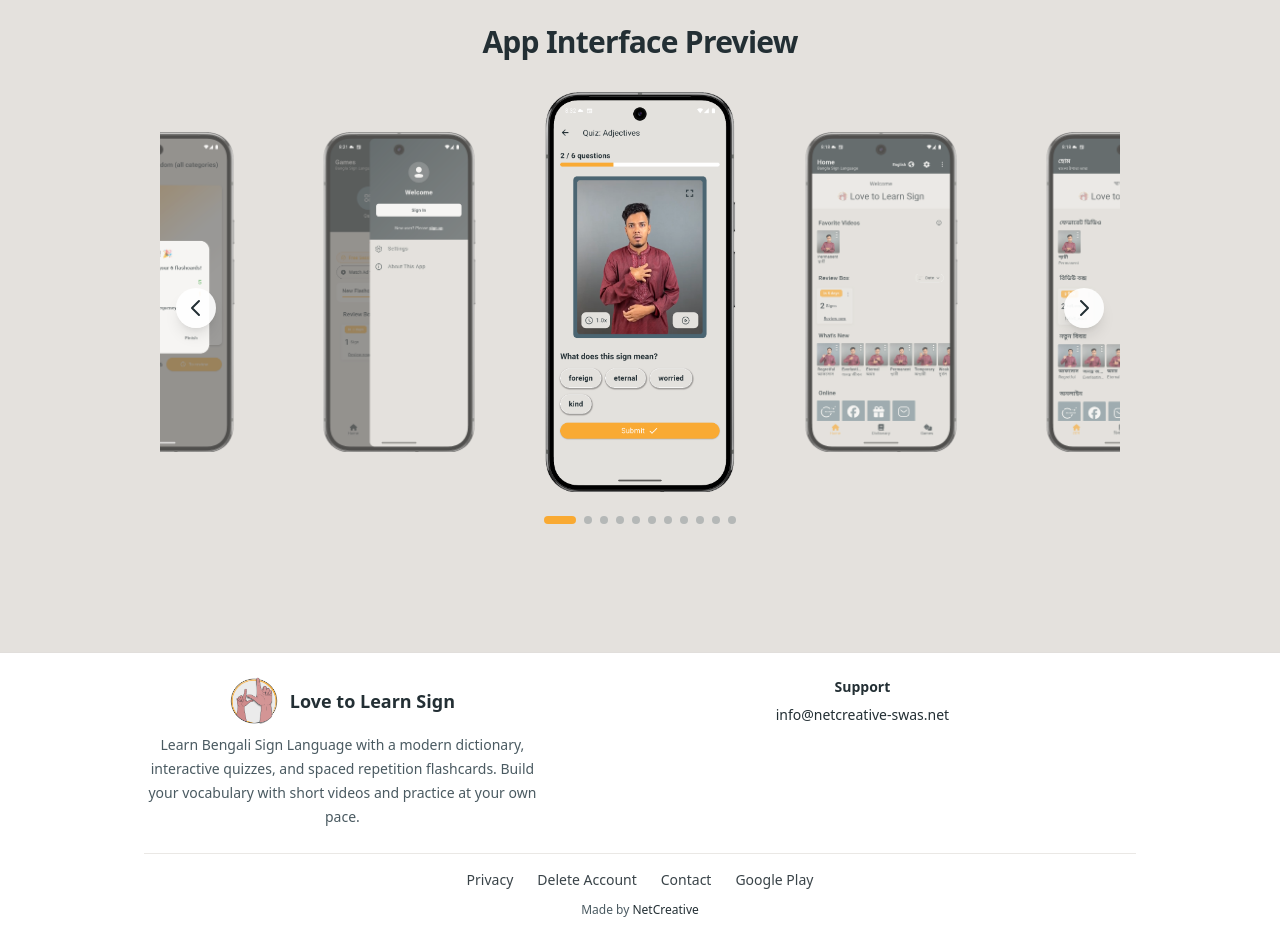
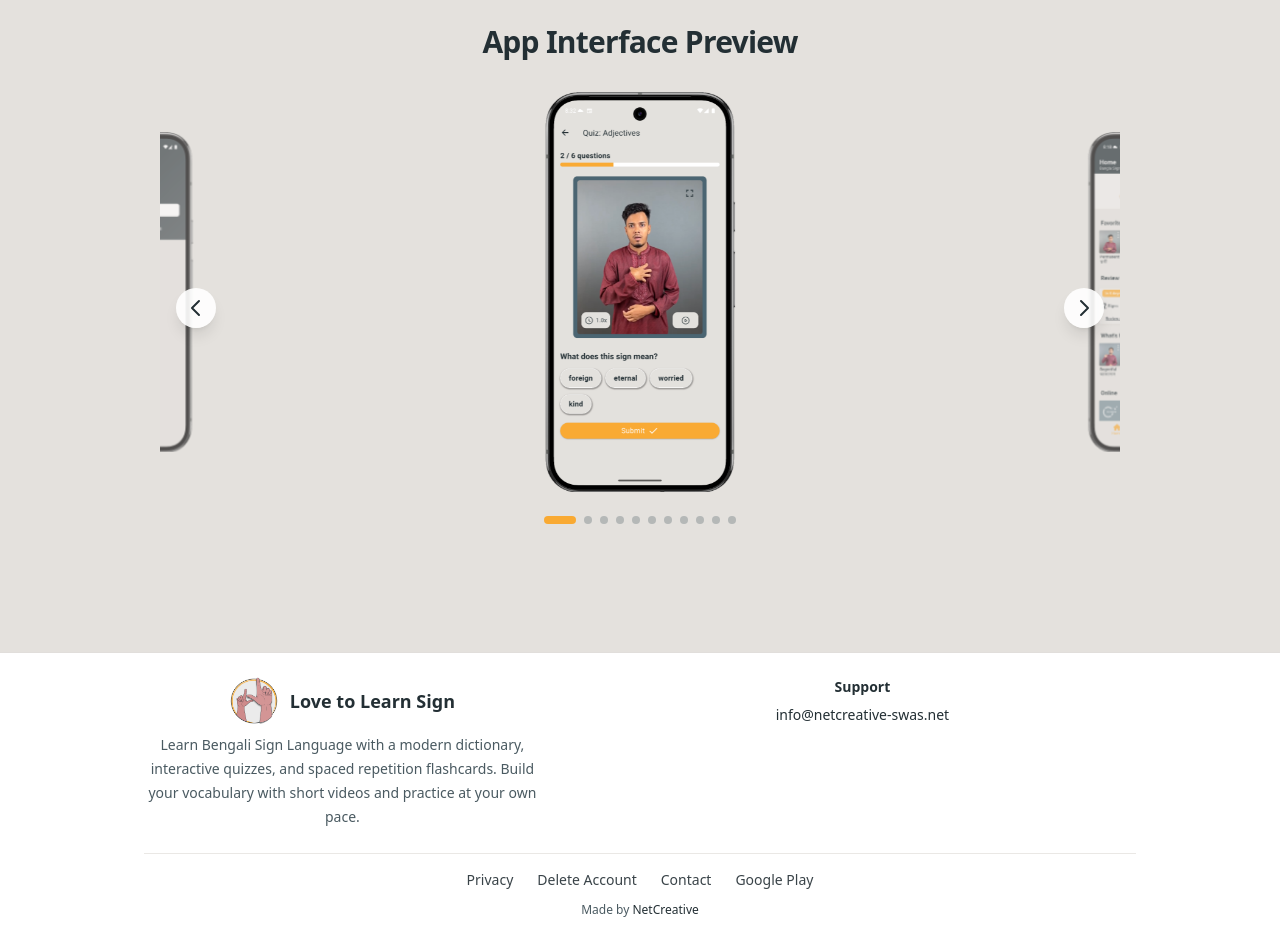
Before and after one commit to netcreativeswas/Love2LearnSign, a Next.js app in the folder website/: page / in a window 1280 px wide. Shown: the part 920-1849 px from the top of the page. Built offline with nearby package versions, Linux system fonts and the light colour scheme.

Commit message:
Add smooth carousel rotation transition effect to slider

```diff
--- a/website/src/components/ImageSlider.tsx
+++ b/website/src/components/ImageSlider.tsx
@@ -58,14 +58,20 @@ export function ImageSlider() {
               const opacity = isActive ? 1 : 0.65;
               const zIndex = isActive ? 10 : 5 - Math.abs(offset);
 
+              // Calculate translateX for carousel rotation effect
+              const translateX = offset * 280; // Distance between slides
+              const rotateY = offset * 15; // 3D rotation effect
+
               return (
                 <div
                   key={`${index}-${offset}`}
-                  className="flex-shrink-0 transition-all duration-300 ease-in-out"
+                  className="flex-shrink-0 transition-all duration-500 ease-in-out"
                   style={{
-                    transform: `scale(${scale})`,
+                    transform: `translateX(${translateX}px) scale(${scale}) rotateY(${rotateY}deg)`,
                     opacity: opacity,
                     zIndex: zIndex,
+                    transformStyle: 'preserve-3d',
+                    perspective: '1000px',
                   }}
                 >
                   <button
```
